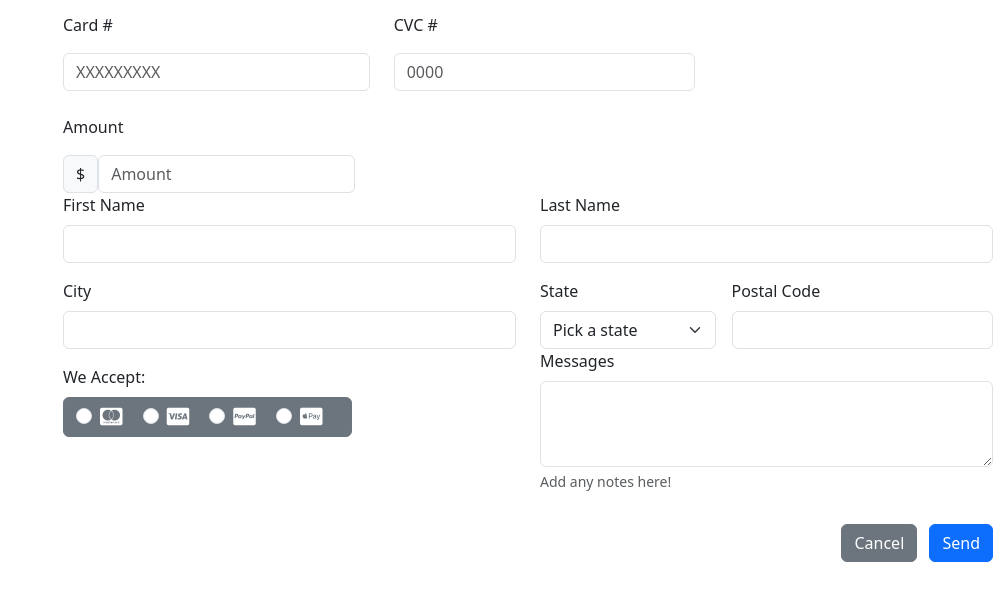
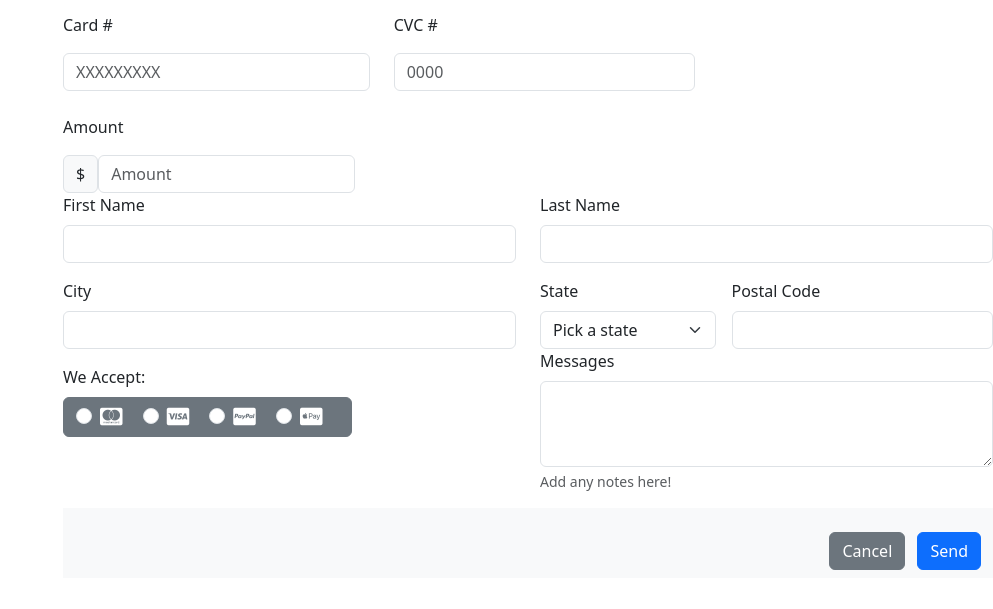
Before and after one commit to 4GeeksAcademy/Pt-80-HTML-Form-John-Samper, a plain HTML site: page index.html in a window 1280 px wide. Shown: the part 183-792 px from the top of the page, without its empty margins (287-1280 px from the left). Drawn offline with nearby package versions, Linux system fonts and the light colour scheme.

Commit message:
Commit one

```diff
--- a/index.html
+++ b/index.html
@@ -10,7 +10,8 @@
   </head>
   <body>
 
-    <fieldset class="payment-form">
+    <fieldset class="payment-form w-85 mx-auto ">
+     <div class="formOL">
         <div class="header" id="div1">
 
             <nav class="navbar bg-body-tertiary">
@@ -55,7 +56,7 @@
             </div>
         </div>
 
-        <div class="d-flex">
+        <div class="d-flex ">
             <div class="me-4" style="flex: 1">
                 <div class="container-div">
                     <div class="mb-3">
@@ -172,15 +173,18 @@
             </div>
           </div>
 
-
+            <nav class="navbar bg-body-tertiary">
+                <form class="container-fluid justify-content-end">
                     <div class="d-flex justify-content-end mt-3">
                         <div>
                             <button type="button" class="btn btn-secondary me-2">Cancel</button>
                             <button type="submit" class="btn btn-primary">Send</button>
                         </div>
                     </div>
+                </form>
+            </nav>
 
-
+         </div>
         </fieldset>
 
 
--- a/styles.css
+++ b/styles.css
@@ -5,4 +5,7 @@
     justify-content: center;
     padding-top:50px;
     padding-left: 350px;
+
+
+
 }
```
Lines whose indentation alone changed are shown as unchanged.
